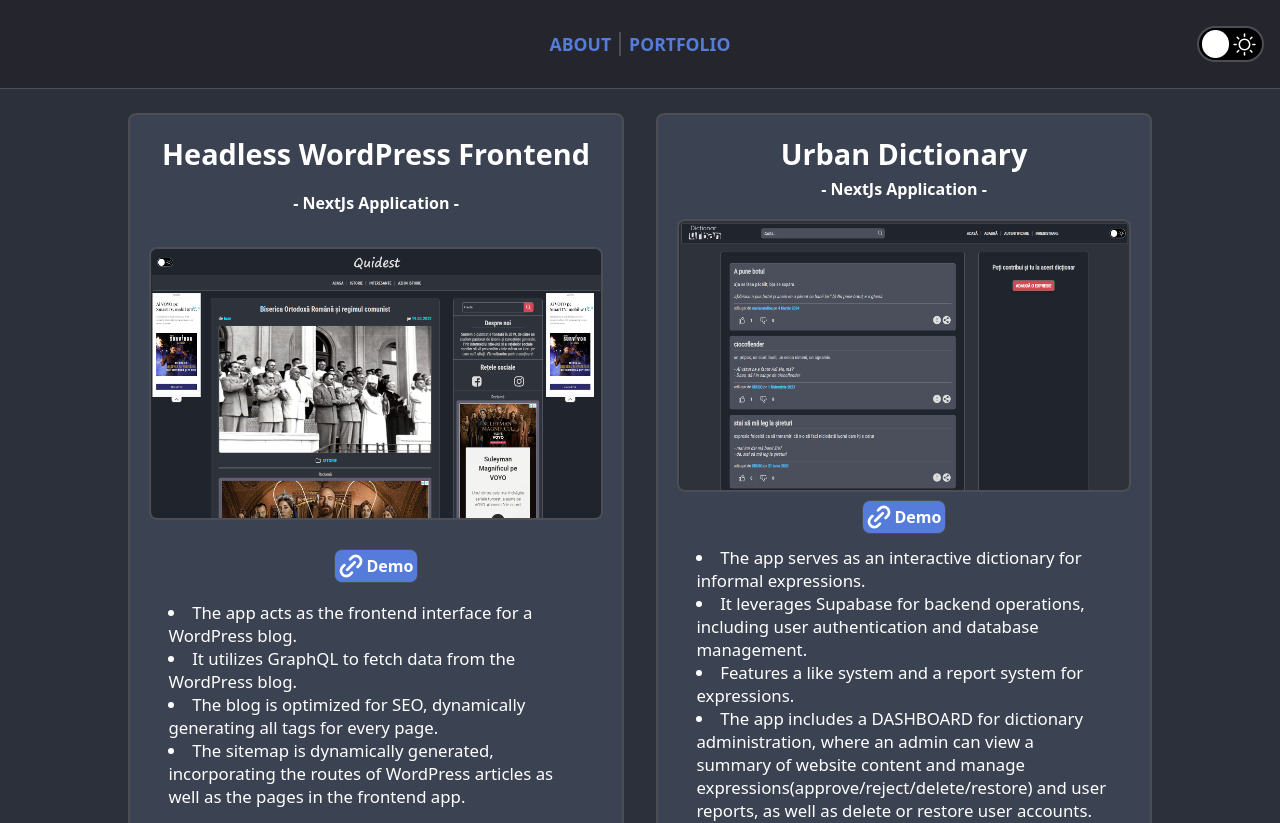
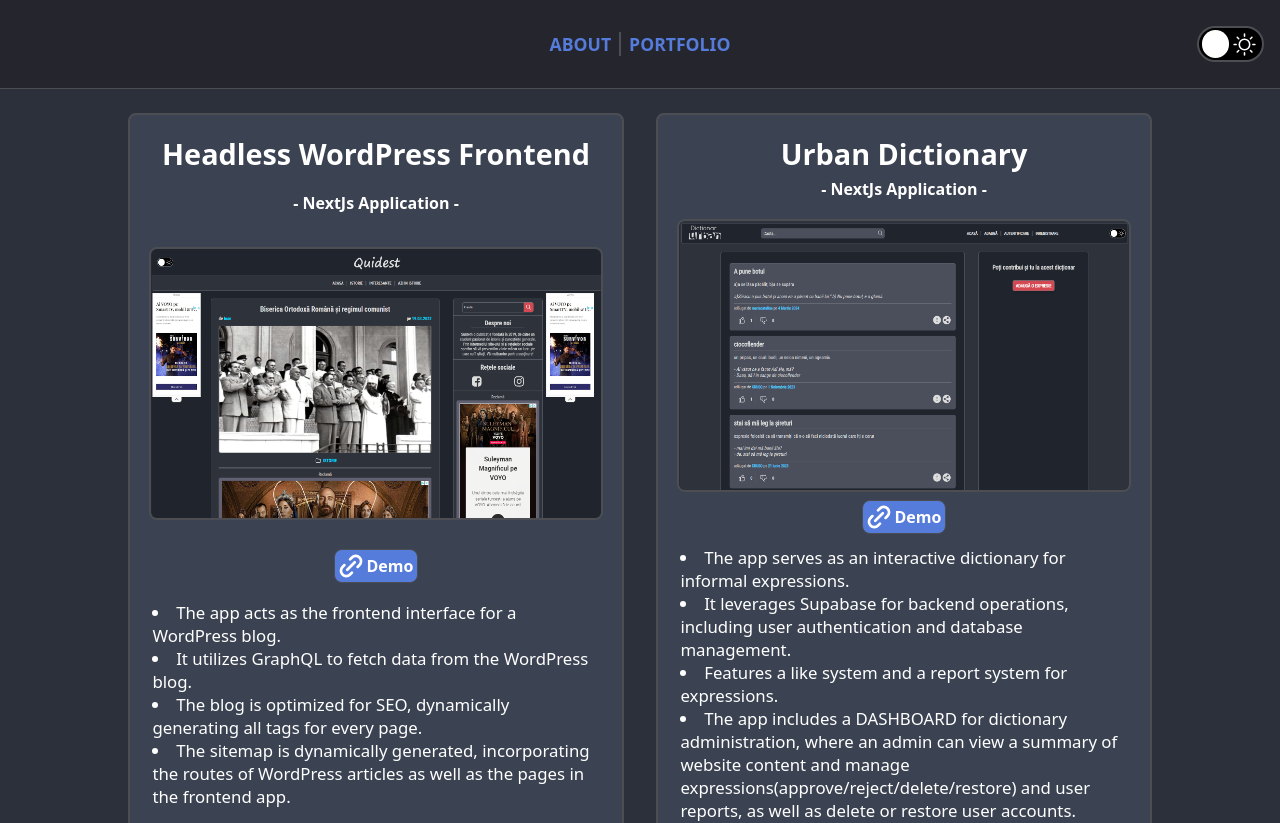
Before and after one commit to ioancruso/portfolio, a Next.js app: page /projects in a window 1280 px wide. Shown: the top 823 px of the page. Built offline with nearby package versions, Linux system fonts and the light colour scheme; no server answers.

Commit message:
- adjusted about size

```diff
--- a/app/projects/projectcard.module.scss
+++ b/app/projects/projectcard.module.scss
@@ -59,9 +59,8 @@
 .about {
 	font-size: 1.05rem;
 	padding-block-start: 0.7rem;
-	padding-inline: 1.2rem;
+	padding-inline: 0.2rem;
 	text-align: left;
-	height: 10%;
 }
 .button {
 	all: unset;
```
